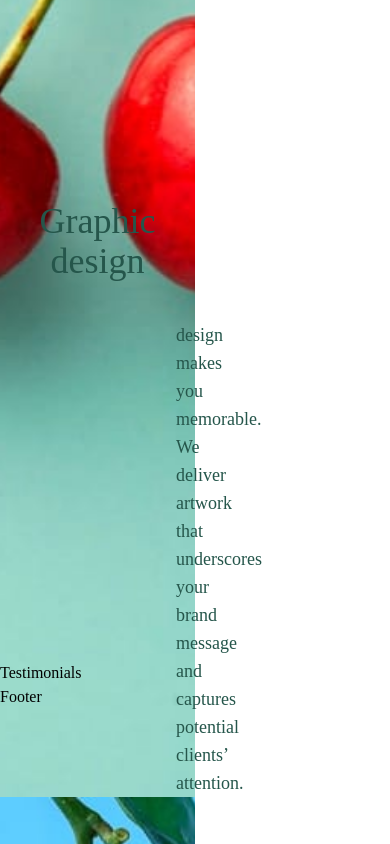
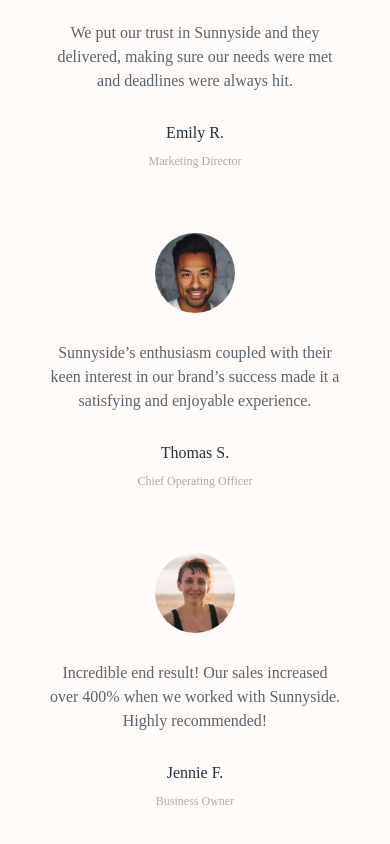
Before and after one commit to LujainAlajmi/sunnyside-landing-page, a React (Create React App) app: page / in a window 390 px wide. Shown: the part 4000-4844 px from the top of the page. Built offline with nearby package versions, Linux system fonts and the light colour scheme.

Commit message:
Testimonials mobile done

```diff
--- a/src/components/Gallery.jsx
+++ b/src/components/Gallery.jsx
@@ -21,7 +21,7 @@ function Gallery() {
         </div>
       </div>
       {/* desktop settings */}
-      <div className="sm:flex flex-row h-screen  xm:hidden">
+      <div className="sm:flex flex-row h-screen  xs:hidden">
         <div className="flex flex-col w-1/2 bg-imageGraphicDesignDesktop bg-cover bg-center bg-no-repeat  text-center justify-center text-DarkDesaturatedCyan pt-52">
           <h1 className="text-4xl mt-44">Graphic design</h1>
           <p className="font-[Barlow] text-lg mt-10 px-44">
--- a/src/components/Testimonials.jsx
+++ b/src/components/Testimonials.jsx
@@ -1,7 +1,49 @@
 import React from "react";
+import Emily from "../images/image-emily.jpg";
+import Jennie from "../images/image-jennie.jpg";
+import Thomas from "../images/image-thomas.jpg";
 
 function Testimonials() {
-  return <div>Testimonials</div>;
+  return (
+    <div>
+      <div className="xs:flex flex-col w-screen text-center py-10 text-DarkGrayishBlue   bg-[#fefbf8] sm:hidden">
+        <h1 className=" uppercase tracking-widest">Client testimonials</h1>
+        <div className="flex flex-col items-center py-8">
+          <img src={Emily} alt="" className="rounded-full w-20" />
+          <p className=" font-[Barlow] px-12 py-7 text-VeryDarkGrayishBlue">
+            We put our trust in Sunnyside and they delivered, making sure our
+            needs were met and deadlines were always hit.
+          </p>
+          <h1 className="text-VeryDarkDesaturatedBlue pb-2">Emily R.</h1>
+          <p className="font-[Barlow]  text-xs text-GrayishBlue">
+            Marketing Director
+          </p>
+        </div>
+        <div className="flex flex-col items-center py-8">
+          <img src={Thomas} alt="" className="rounded-full w-20 " />
+          <p className=" font-[Barlow] px-12 py-7 text-VeryDarkGrayishBlue">
+            Sunnyside’s enthusiasm coupled with their keen interest in our
+            brand’s success made it a satisfying and enjoyable experience.
+          </p>
+          <h1 className="text-VeryDarkDesaturatedBlue pb-2">Thomas S.</h1>
+          <p className="font-[Barlow]  text-xs text-GrayishBlue">
+            Chief Operating Officer
+          </p>
+        </div>
+        <div className="flex flex-col items-center py-8">
+          <img src={Jennie} alt="" className="rounded-full w-20" />
+          <p className=" font-[Barlow] px-12 py-7 text-VeryDarkGrayishBlue">
+            Incredible end result! Our sales increased over 400% when we worked
+            with Sunnyside. Highly recommended!
+          </p>
+          <h1 className="text-VeryDarkDesaturatedBlue pb-2">Jennie F.</h1>
+          <p className="font-[Barlow]  text-xs text-GrayishBlue">
+            Business Owner
+          </p>
+        </div>
+      </div>
+    </div>
+  );
 }
 
 export default Testimonials;
```
